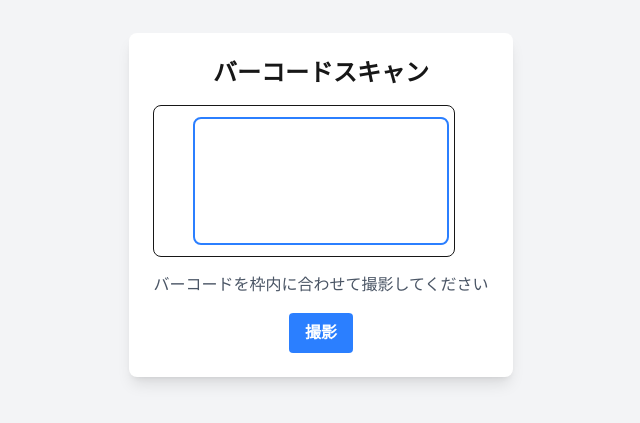
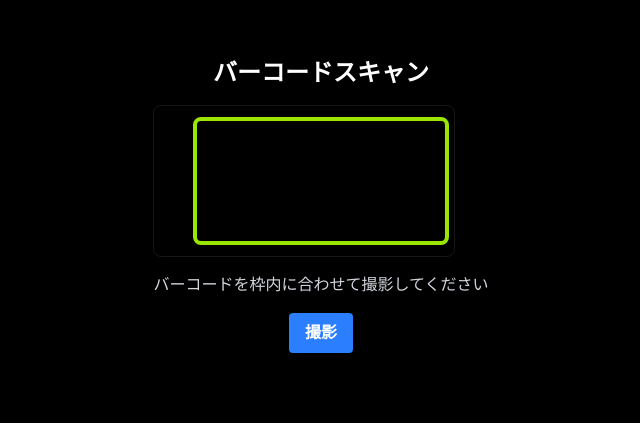
Before and after one commit to mkanakubo/detoxir, a Next.js app in the folder frontend/: page /camera in a window 1280 px wide. Shown: the part 195-618 px from the top of the page, without its empty margins (319-959 px from the left). Built offline with nearby package versions, Linux system fonts and the light colour scheme; no server answers.

Commit message:
色をモンスター風に改善

```diff
--- a/frontend/app/camera/components/CameraComponent.tsx
+++ b/frontend/app/camera/components/CameraComponent.tsx
@@ -65,9 +65,9 @@ const CameraComponent: React.FC<CameraComponentProps> = ({ onImageUpload }) => {
   };
 
   return (
-    <div className="flex flex-col items-center justify-center min-h-screen bg-gray-100 p-4">
-      <div className="bg-white p-6 rounded-lg shadow-lg">
-        <h1 className="text-2xl font-bold mb-4 text-center">バーコードスキャン</h1>
+    <div className="flex flex-col items-center justify-center min-h-screen bg-black p-4">
+      <div className="bg-black p-6 rounded-lg shadow-lg">
+        <h1 className="text-2xl font-bold mb-4 text-center text-white">バーコードスキャン</h1>
         <div className="space-y-4">
           {image ? (
             <>
@@ -108,10 +108,10 @@ const CameraComponent: React.FC<CameraComponentProps> = ({ onImageUpload }) => {
                 />
                 {/* バーコードガイドライン */}
                 <div className="absolute inset-0 flex items-center justify-center pointer-events-none">
-                  <div className="border-2 border-blue-500 w-64 h-32 rounded-lg"></div>
+                  <div className="border-4 border-lime-400 w-64 h-32 rounded-lg"></div>
                 </div>
               </div>
-              <p className="text-gray-600 text-center">
+              <p className="text-gray-300 text-center">
                 バーコードを枠内に合わせて撮影してください
               </p>
               <div className="flex justify-center">
```
Also changed, not shown: frontend/public/uploads/barcode-1755846343898.jpg (added).
